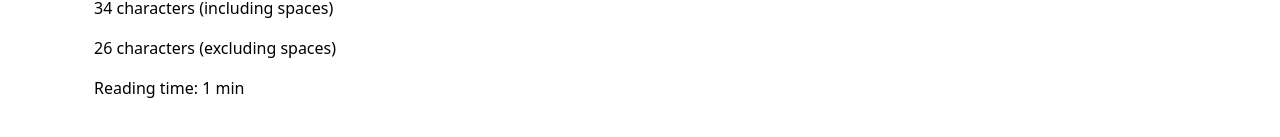
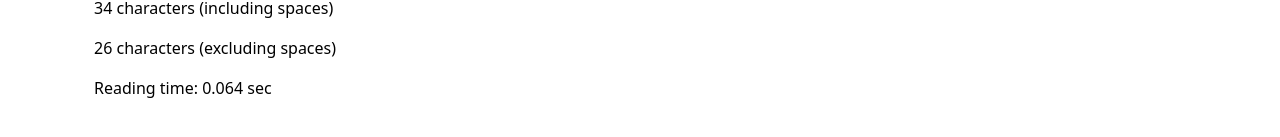
Before and after one commit to sailendrachettri/t-analyzer, a React (Create React App) app: page / in a window 1280 px wide. Shown: the part 515-652 px from the top of the page. Built offline with nearby package versions, Linux system fonts and the light colour scheme.

Commit message:
reading time formated

```diff
--- a/src/components/TextForm.js
+++ b/src/components/TextForm.js
@@ -4,6 +4,15 @@ import React, { useState } from 'react';
 export default function TextForm(props) {
     // STATE VARIABLES
     const [text, setText] = useState('Type your text / Ctrl + V to paste');
+
+    // VARIABLES AND CALCULATIONS
+    let readingTime;
+    readingTime = (text.split(" ").length - 1) * 0.008;
+    readingTime = readingTime.toFixed(3);
+
+    if (readingTime >= 1)
+        readingTime = Math.ceil((text.split(" ").length - 1) * 0.008)
+
 
     // CSS STYLINGs
     let background_color = (props.mode === 'light' ? 'white' : '#181e24');
@@ -65,7 +74,7 @@ export default function TextForm(props) {
                     <p>{text.split(" ").length - 1} words</p>
                     <p>{text.length} characters (including spaces)</p>
                     <p>{text.replace(/ /g, '').length} characters (excluding spaces)</p>
-                    <p>Reading time: {Math.ceil((text.split(" ").length - 1) * 0.008)} min </p>
+                    <p>Reading time: {readingTime} {readingTime >= 1 ? "min" : "sec"} </p>
                 </div>
             </div>
         </>
```
Also changed, not shown: 1 other file (tests, documents, lock files or other folders).
